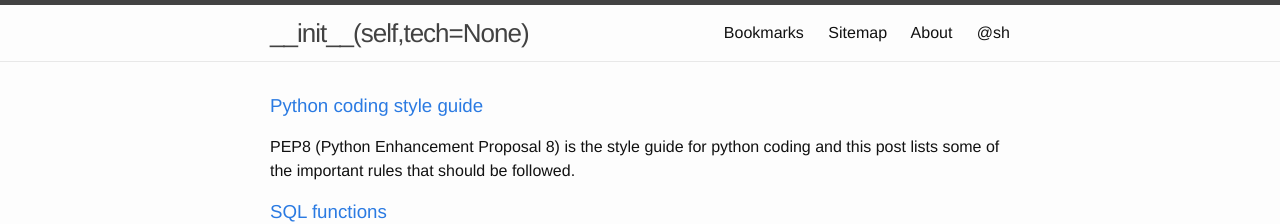
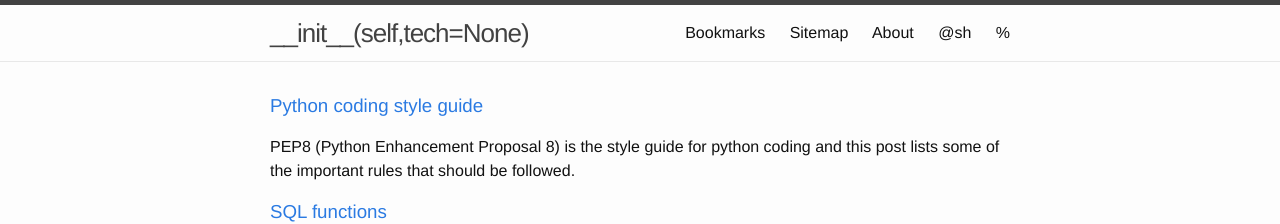
Before and after one commit to yuan-jiang/yuan-jiang.github.io, a Jekyll site: the page built from index.html, in a window 1280 px wide. Shown: the top 224 px of the page. Built offline with Jekyll 4.4.1, drawn with Linux system fonts in a browser that asks for light colours; the list of posts is cut into pages by our own code.

Commit message:
Add es search link

```diff
--- a/_includes/header.html
+++ b/_includes/header.html
@@ -23,6 +23,7 @@
         <a class="page-link" href="{{ site.baseurl }}/tags">Sitemap</a>
         <a class="page-link" href="{{ site.baseurl }}/about">About</a>
         <a class="page-link" href="http://sh.yuanjiang.space" target="_blank">@sh</a>
+        <a class="page-link" href="http://sh.yuanjiang.space/s">%</a>
       </div>
 
     </nav>
```
